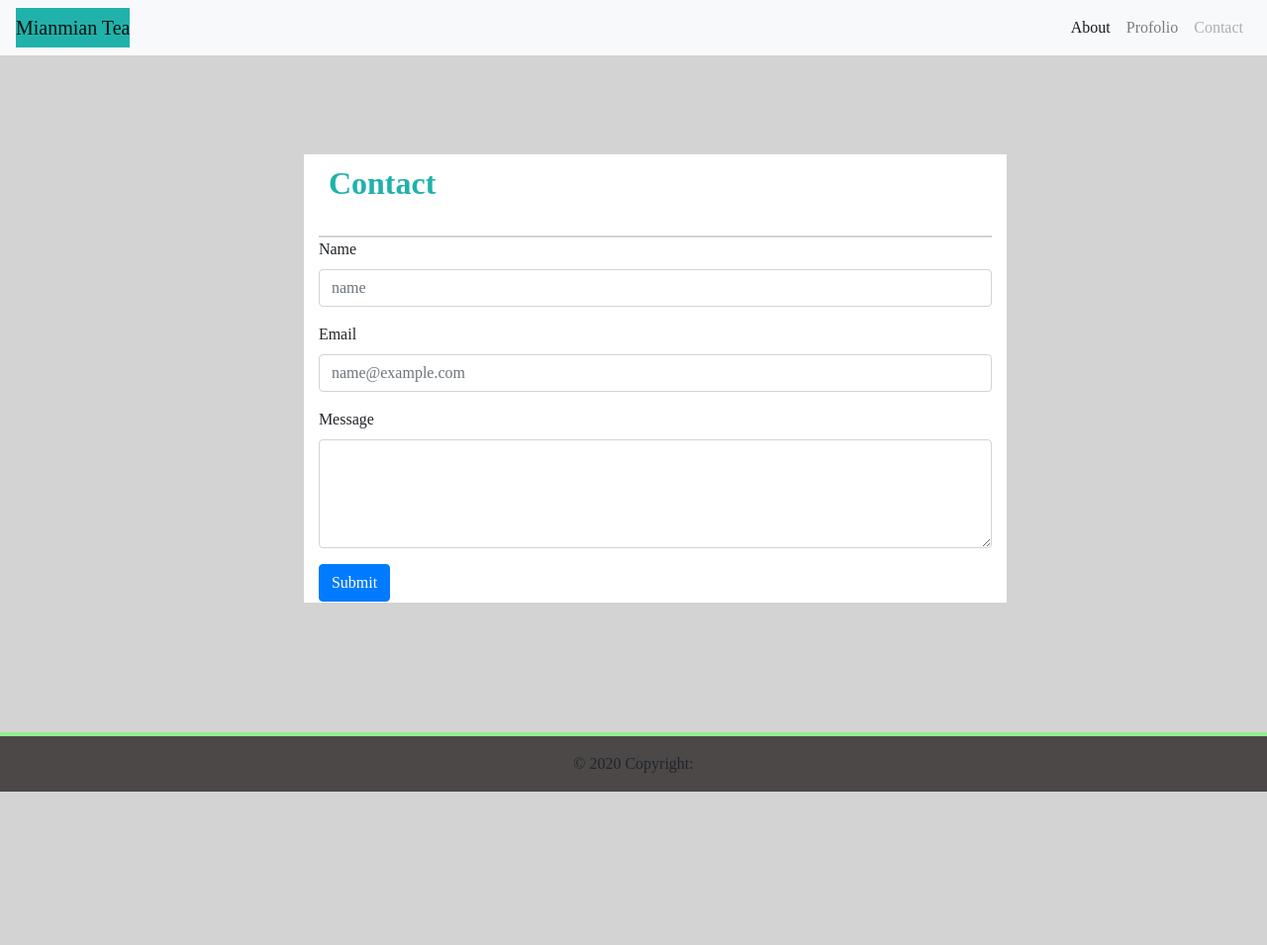
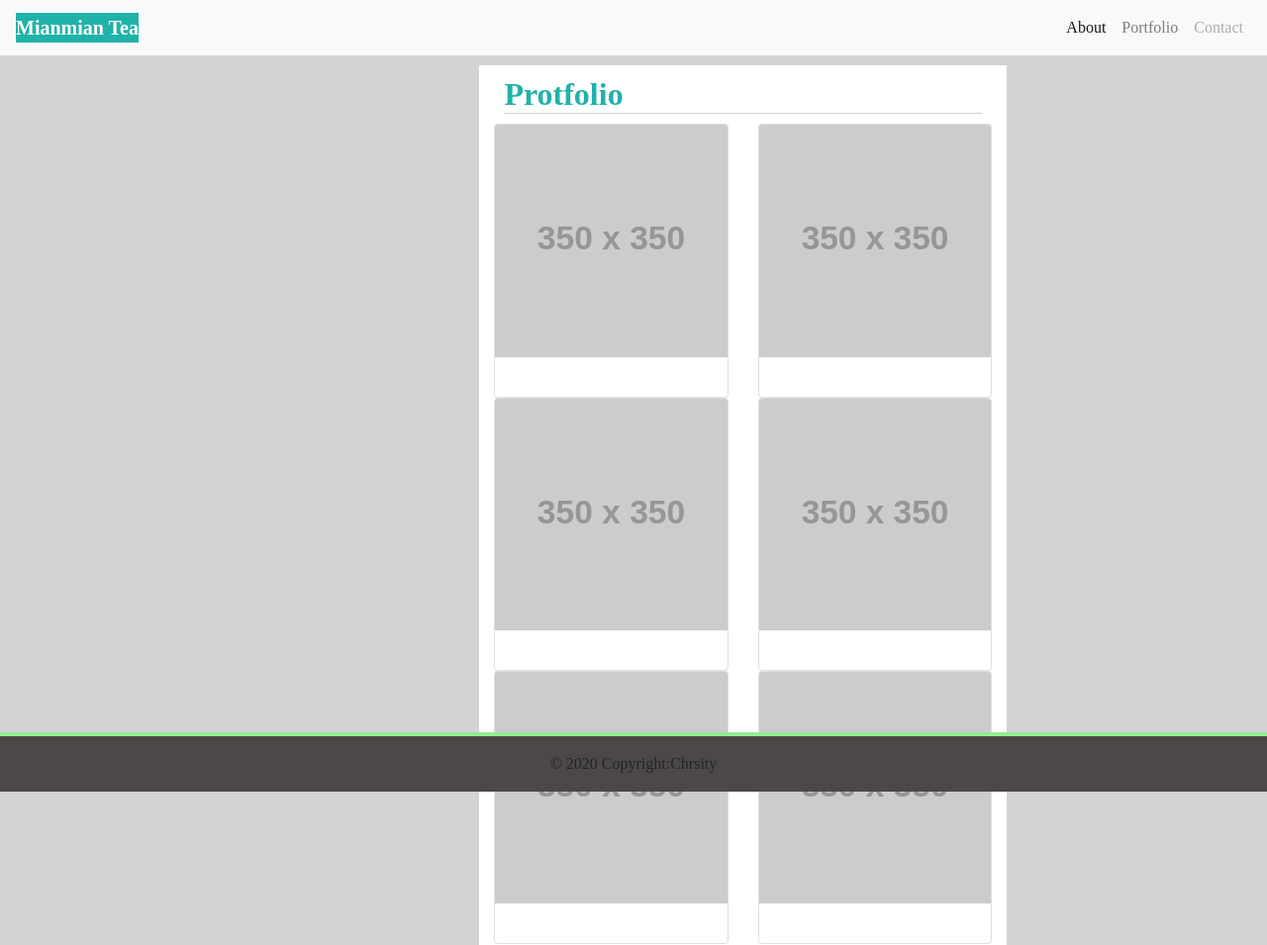
Before and after one commit to mianmianguo2020/Basic_Portfolio_homework_2, a plain HTML site: page portfolio.html in a window 1280 px wide. Shown: the whole page at 99% size. Before the commit the page ends 800 px from the top, so only its background shows below. Drawn offline with nearby package versions, Linux system fonts and the light colour scheme; placeholder pictures from the web are drawn by us.

Commit message:
update homework3

```diff
--- a/portfolio.html
+++ b/portfolio.html
@@ -16,7 +16,7 @@
 
 
 <nav class="navbar navbar-expand-lg navbar-light bg-light ">
-    <a class="navbar-brand brandstyle" href="#">Mianmian Tea</a>
+    <a class="brandstyle" href="#">Mianmian Tea</a>
     <button class="navbar-toggler" type="button" data-toggle="collapse" data-target="#navbarTogglerDemo02" aria-controls="navbarTogglerDemo02" aria-expanded="false" aria-label="Toggle navigation">
       <span class="navbar-toggler-icon"></span>
     </button>
@@ -27,7 +27,7 @@
           <a class="nav-link" href="#">About <span class="sr-only">(current)</span></a>
         </li>
         <li class="nav-item">
-          <a class="nav-link" href="#">Profolio</a>
+          <a class="nav-link" href="#">Portfolio</a>
         </li>
         <li class="nav-item">
           <a class="nav-link disabled" href="#">Contact</a>
@@ -38,38 +38,83 @@
   </nav>
 
 
-    <section class="container">
-        <div class="col-sm-1 "> </div>
-        <div class="col-sm-8 content-color ">
+
+
+
+    <section class="container container-style">
+        <div class="col-sm-3 "> </div>
+        <div class="col-sm-6 content-color ">
             <div>
-                <h2 class="contactstyle">Contact</h2>
+                <h2 class="contactstyle">Protfolio</h2>
             </div>
-            <br>
-            <form class="style-form">
-                <div class="form-group">
-                  <label for="exampleFormControlInput1">Name</label>
-                  <input type="name" class="form-control" id="name" placeholder="name">
+
+
+            <div class="row card-deck">
+              <div class="card">
+                <img class="card-img-top cardstyle" src="https://via.placeholder.com/350" alt="Card image cap">
+                <div class="card-style">
+
+
                 </div>
-                <div class="form-group ">
-                  <label for="exampleFormControlSelect1">Email</label>
-                  <input type="email" class="form-control" id="exampleFormControlInput1" placeholder="name@example.com">
+              </div>
+              <div class="card">
+                <img class="card-img-top" src="https://via.placeholder.com/350" alt="Card image cap">
+                <div class="card-style">
+
+
                 </div>
-              <div class="form-group">
-                  <label for="exampleFormControlTextarea1">Message</label>
-                  <textarea class="form-control" id="exampleFormControlTextarea1" rows="4"></textarea>
+              </div>
+
+              </div>
+
+
+
+            <div class="row card-deck">
+              <div class="card">
+                <img class="card-img-top" src="https://via.placeholder.com/350" alt="Card image cap">
+                <div class="card-style">
+
+
                 </div>
-              </form>
+              </div>
+              <div class="card">
+                <img class="card-img-top" src="https://via.placeholder.com/350" alt="Card image cap">
+                <div class="card-style">
 
-              <button type="button" class="btn btn-primary" data-toggle="button" aria-pressed="false" autocomplete="off">
-                Submit
-              </button>
+
+                </div>
+              </div>
+
+              </div>
+
+
+              <div class="row card-deck">
+                <div class="card">
+                  <img class="card-img-top" src="https://via.placeholder.com/350" alt="Card image cap">
+                  <div class="card-style">
+
+
+                  </div>
+                </div>
+                <div class="card">
+                  <img class="card-img-top" src="https://via.placeholder.com/350" alt="Card image cap">
+
+
+
+                  </div>
+
+          </div>
+
+
+
+
 
        <div class="col-sm-3"> </div>
     </section>
 
   <footer>
 
-    <div class="footer-copyright text-center py-3">© 2020 Copyright:
+    <div class="footer-copyright text-center py-3">© 2020 Copyright:Chrsity
         </div>
 
 
--- a/style.css
+++ b/style.css
@@ -3,6 +3,8 @@
 .brandstyle{
     background-color: lightseagreen;
     color: white;
+    font-size: 20px;
+    font-weight: bold;
 
 }
 
@@ -13,12 +15,13 @@ body{
 }
 
 
-.container{
-          display: flex; /* or inline-flex */
-          justify-content:center;
-          margin-top: 100px;
-          padding-right: 60px;
-          font-family: "Times New Roman", Times, serif;
+
+.container-style{
+    display: flex; /* or inline-flex */
+    justify-content:center;
+    margin-top: 10px;
+    padding-right: 60px;
+    font-family: "Times New Roman", Times, serif;
 
 }
 
@@ -37,6 +40,12 @@ body{
 
 
 
+.card-styly{
+    size:350%*350%;
+}
+
+
+
 
 .content-color{
     background-color: white;
@@ -49,6 +58,12 @@ h1 {
                 }
 
 
+.card-style{
+    padding: 1.25rem;
+    border-color: transparent;
+}
+
+
 
 
 .contactstyle {
@@ -56,12 +71,22 @@ h1 {
   font-weight: bold;
   margin:10px;
   color:lightseagreen;
+  border-bottom: 1.5px solid lightgray;
+
 
 }
 
 img{
     float: left;
 }
+
+
+.cardstyle{
+    height:42;
+    width:42;
+}
+
+
 
 footer{
     position: absolute;
```
Also changed, not shown: contact.html (+1 -1 lines), index-3.html (+5 -5 lines), index.html (deleted, +0 -66 lines).
